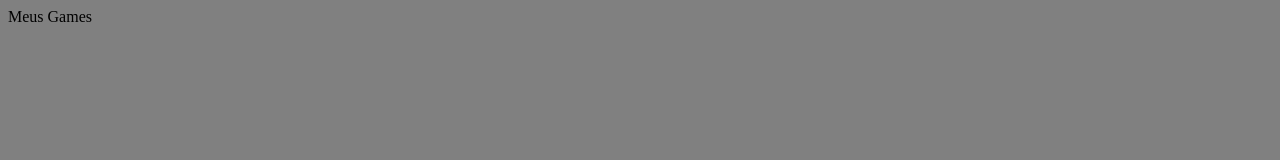
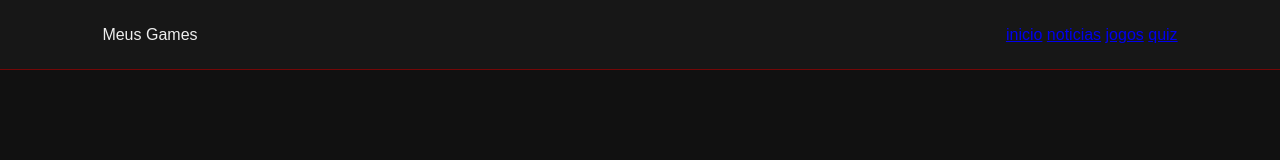
Before and after one commit to Linconqzk/meuprojeto, a plain HTML site: page index.html in a window 1280 px wide. Drawn offline with Linux system fonts and the light colour scheme.

Commit message:
escreva sua alteração aqui

```diff
--- a/assets/css/style.css
+++ b/assets/css/style.css
@@ -1,8 +1,20 @@
+* {
+    margin: 0;
+    padding: 0;
+    box-sizing: border-box;
+}
 body {
-    background-color: #808080;
+    background-color: #111;
+    color: #eee;
+    font-family: Arial, Helvetica, sans-serif;
+    line-height: 1.5;
 }
-.texto{
-    font-size: 100px;
-    color: rgb(47, 0, 255);
-    text-align: center;
+header{
+    height: 70px;
+    display: flex;
+    align-items: center;
+    justify-content: space-between;
+    padding: 0 8%;
+    background-color: #171717;
+    border-bottom: 1px solid rgb(115, 7, 7) ;
 }
--- a/index.html
+++ b/index.html
@@ -8,14 +8,16 @@
 </head>
 <body>
     <header>
-        <div>
+        <div id="numero1">
             Meus Games
         </div>
-        <nav>
-            <a href="#inicio"></a>
+        <nav class="nomedaclasse">
+            <a href="#inicio">inicio</a>
+            <a href="#noticias">noticias</a>
+            <a href="#jogos">jogos</a>
+            <a href="quiz">quiz</a>
         </nav>
     </header>
 
-
 </body>
 </html>
```
